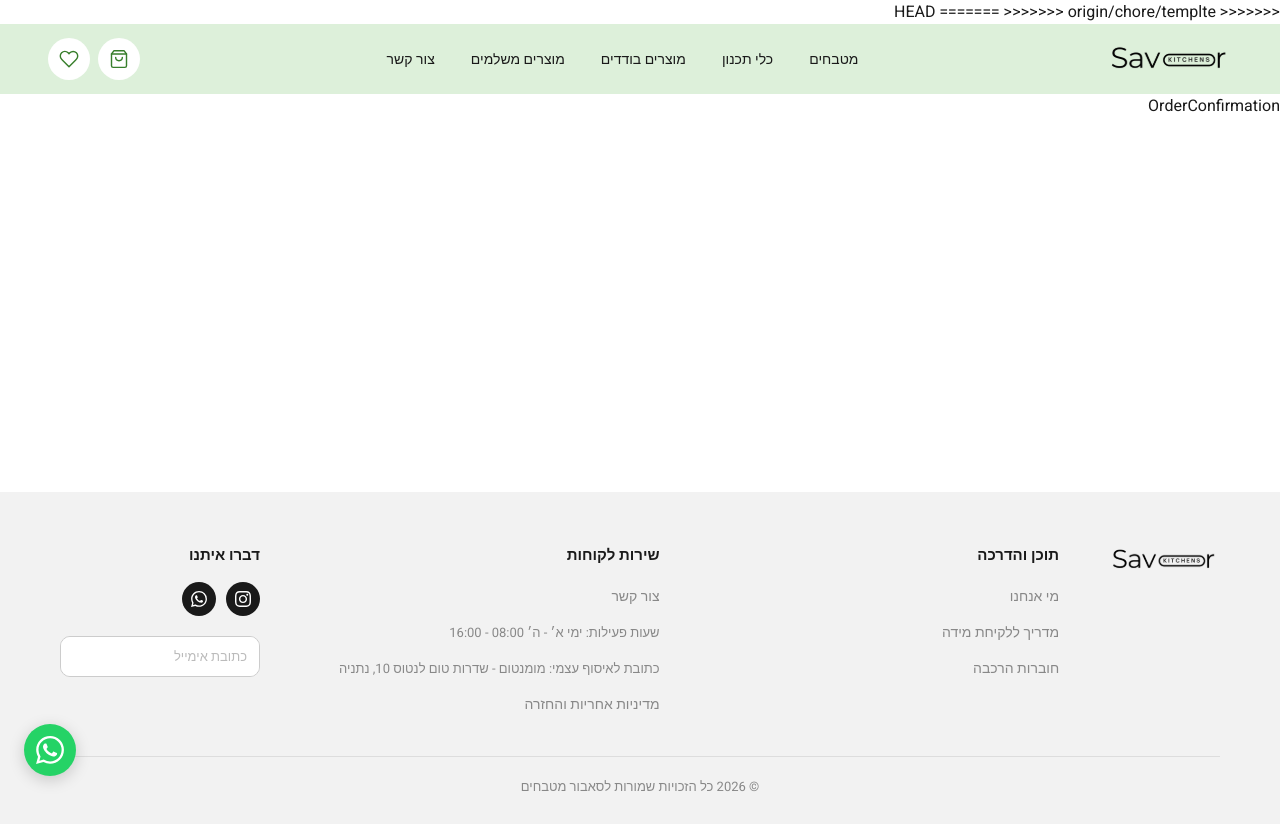
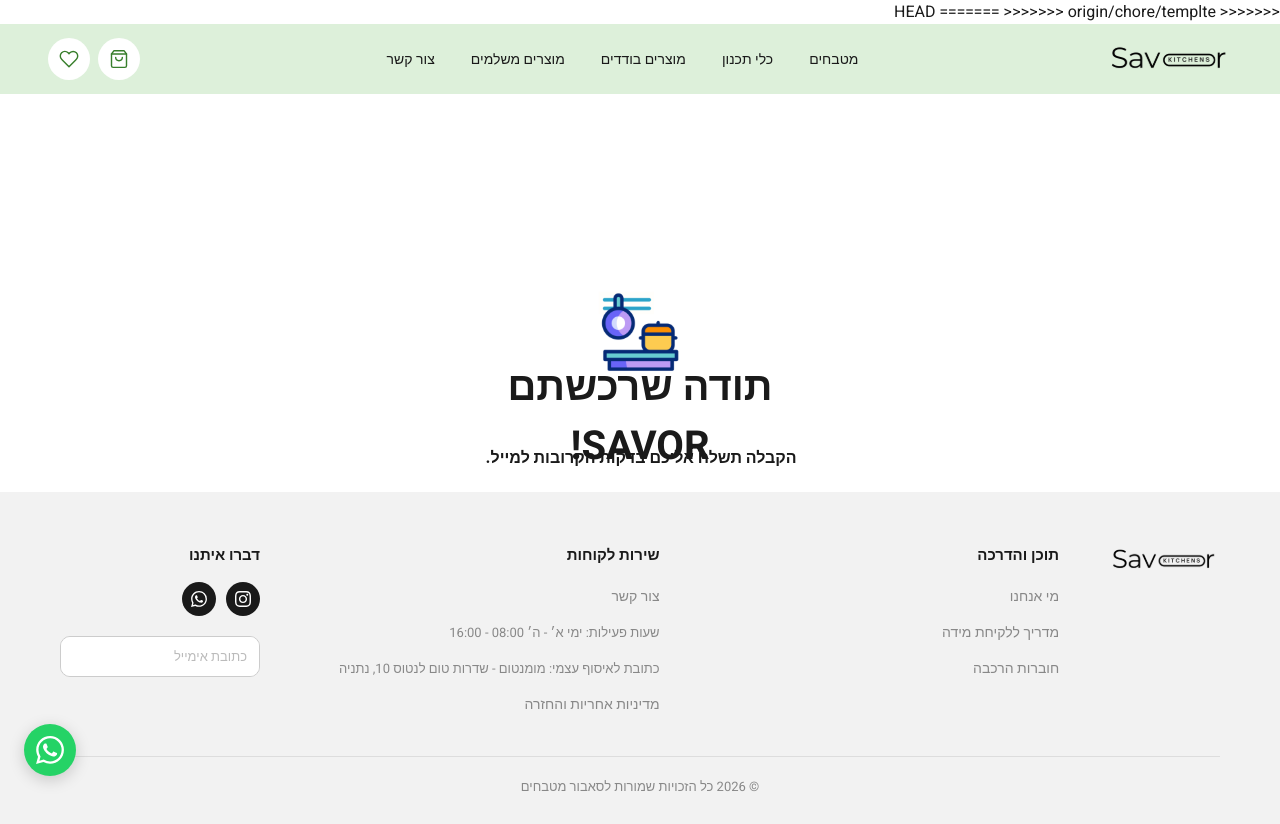
Before and after one commit to amithagai/Savor, a React (Vite) app: page /checkout/confirmation in a window 1280 px wide. Built offline with nearby package versions, Linux system fonts and the light colour scheme; no server answers.

Commit message:
Added image & text

```diff
--- a/src/components/atoms/Buttons.tsx
+++ b/src/components/atoms/Buttons.tsx
@@ -2,9 +2,8 @@ import styled from "styled-components";
 
 export const addToCartButton = styled.button`
 
-width: 137;
-height: 46;
-angle: 0 deg;
+width: 137px;
+height: 46px;
 opacity: 1;
 padding-top: 14px;
 padding-right: 22px;
--- /dev/null
+++ b/src/pages/OrderConfirmation/OrderConfirmation.css
@@ -0,0 +1,43 @@
+.pageWrapper {
+    padding-top: 5%;
+    display: flex;
+    flex-direction: column;
+    align-items: center;
+    justify-content: center;
+
+    margin-top: 120px;
+}
+
+.imgContainer {
+    width: 108px;
+    height: 108px;
+}
+
+
+.header {
+
+    width: 408px;
+    height: 61px;
+
+    opacity: 1;
+    font-family: 'Heebo', sans-serif;
+    font-weight: 700;
+    font-size: 40px;
+
+    text-align: center;
+    display: flex;
+    align-items: center;
+    justify-content: center;
+}
+
+
+.subHeader {
+
+    width: 313px;
+    height: 21px;
+    top: 414px;
+    font-family: 'Inter', sans-serif;
+    font-weight: 700;
+    font-size: 16px;
+    line-height: 1.29;
+}
--- /dev/null
+++ b/src/pages/OrderConfirmation/OrderConfirmation.tsx
@@ -0,0 +1,25 @@
+import pot1 from "../../assets/pot1.svg"
+import './orderConfirmation.css'
+export default function OrderConfirmation() {
+
+
+
+
+
+
+  return (
+    <div className="pageWrapper">
+
+
+      <img className="imgContainer" src={pot1}></img >
+
+
+      <h1 className="header">תודה שרכשתם SAVOR!</h1>
+
+      <span className="subHeader">הקבלה תשלח אליכם בדקות הקרובות למייל.</span>
+
+
+
+    </div>
+  )
+}
--- a/src/pages/OrderConfirmation/index.tsx
+++ /dev/null
@@ -1,3 +0,0 @@
-export default function OrderConfirmation() {
-  return <div>OrderConfirmation</div>
-}
--- a/src/router/index.tsx
+++ b/src/router/index.tsx
@@ -8,7 +8,7 @@ import AccessoryDetail from '../pages/AccessoryDetail'
 import Wishlist from '../pages/Wishlist'
 import Cart from '../pages/Cart'
 import Checkout from '../pages/Checkout'
-import OrderConfirmation from '../pages/OrderConfirmation'
+import OrderConfirmation from '../pages/OrderConfirmation/OrderConfirmation'
 import About from '../pages/About'
 import Contact from '../pages/Contact'
 import SizeGuide from '../pages/SizeGuide'
```
Also changed, not shown: models/order-details.ts (added, +21 -0 lines), src/assets/pot1.svg (added).
